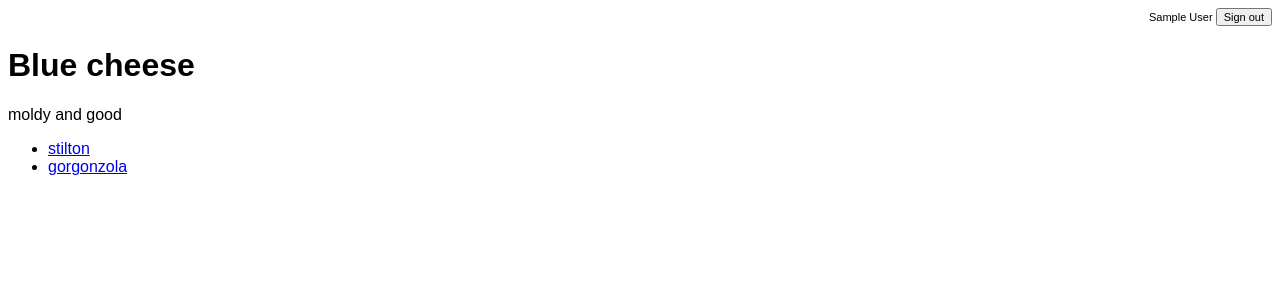
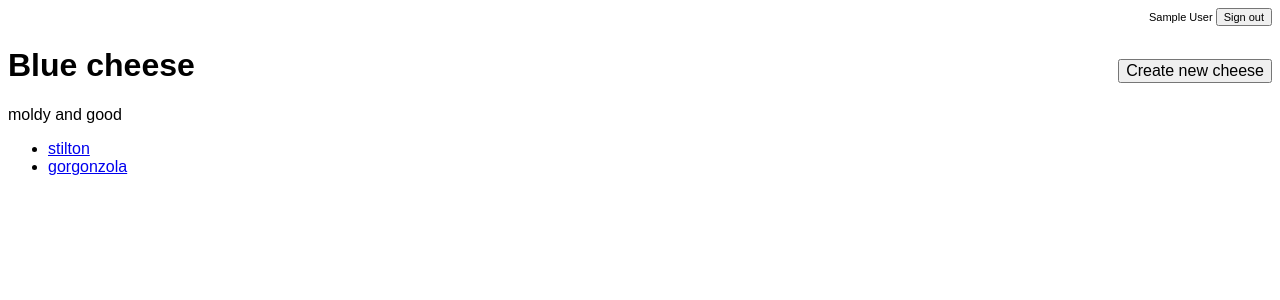
Before and after one commit to messrobd/ItemCatalog-FullStack-ud088-ud330, a Flask app: page /catalog/type/1 in a window 1280 px wide. Shown: the top 300 px of the page. Run offline with Flask 2, Linux system fonts and the light colour scheme; the visitor is signed in with stand-in values (Sample User, id 1); data comes from the database, SQL or seed files in the repository.

Commit message:
Feat: Create cheese from type page
Create cheese from type page. The type is preselected on the create
cheese form

```diff
--- a/static/styles.css
+++ b/static/styles.css
@@ -12,7 +12,7 @@ input[type="button"] {
   flex-direction: row-reverse;
   font-size: 11px;
 }
-.catalog-heading {
+.heading {
   display: flex;
   align-items: baseline;
   justify-content: space-between;
--- a/templates/catalog.html
+++ b/templates/catalog.html
@@ -7,7 +7,7 @@
   </head>
   <body>
     {% include 'partials/signin_status.html' %}
-    <div class="catalog-heading">
+    <div class="heading">
       <h1>Cheeses</h1>
       {% if user_name %}
         <form class="create-cheese">
--- a/templates/cheeses.html
+++ b/templates/cheeses.html
@@ -7,8 +7,13 @@
   </head>
   <body>
     {% include 'partials/signin_status.html' %}
-    <div class="type-heading">
+    <div class="heading">
       <h1>{{ type.name }}</h1>
+      {% if user_name %}
+        <form class="create-cheese">
+          <input type="button" name="create" onclick="window.location.href='{{ url_for('new_cheese', type=type.id) }}'" value="Create new cheese">
+        </form>
+      {% endif %}
     </div>
     <div class="type-description">
       {{ type.description }}
--- a/templates/new_cheese.html
+++ b/templates/new_cheese.html
@@ -14,7 +14,11 @@
       <label>Type:
         <select name="type">
           {% for t in types %}
-            <option value="{{ t.id  }}">{{ t.name  }}</option>
+            {% if t.id == preset_type %}
+              <option value="{{ t.id  }}" selected>{{ t.name  }}</option>
+            {% else %}
+              <option value="{{ t.id  }}">{{ t.name  }}</option>
+            {% endif %}
           {% endfor %}
         </select>
       </label>
--- a/views.py
+++ b/views.py
@@ -132,8 +132,10 @@ def new_cheese():
     if request.method == 'GET':
         types = get_items(Type)
         milks = get_items(Milk)
-        return render_template('new_cheese.html', \
-            types=types, \
+        preset_type = int(request.args.get('type')) if request.args else None
+        return render_template('new_cheese.html',
+            types=types,
+            preset_type=preset_type,
             milks=milks)
     elif request.method == 'POST':
         add_item(Cheese, \
```
